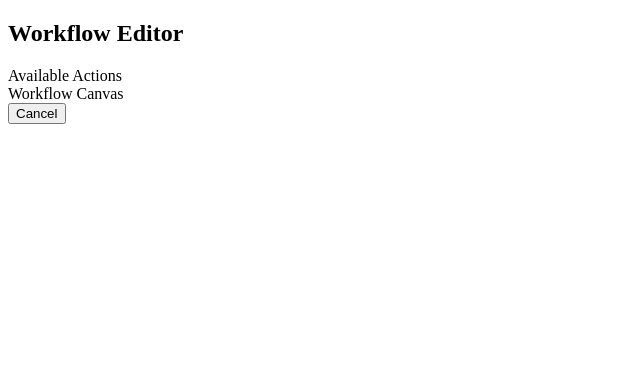
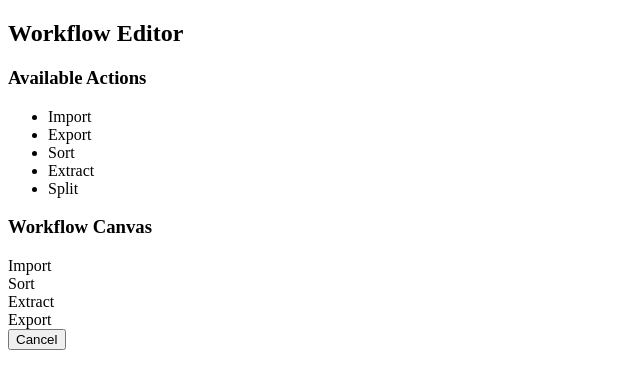
Before and after one commit to bendhallam/workflow-canvas, a React (Create React App) app: page / in a window 1280 px wide. Both pictures are taken after a click on the button "Setup Workflow". Shown: the top 388 px of the page, without its empty margins (0-640 px from the left). Built offline with nearby package versions, Linux system fonts and the light colour scheme.

Commit message:
setup list of available actions and intial workflow

```diff
--- a/src/App.js
+++ b/src/App.js
@@ -1,10 +1,12 @@
 import React, { useState } from "react";
 import AdminPage from "./components/AdminPage";
 import WorkflowEditor from "./components/WorkflowEditor";
+import { availableActions, initialWorkflow } from "./data";
 
 function App() {
   // State to determine if workflow-editor is open
   const [editing, setEditing] = useState(false);
+  const [workflow, setWorkflow] = useState(initialWorkflow);
 
   const handleSetupWorkflow = () => {
     setEditing(true);
@@ -18,7 +20,9 @@ function App() {
     <div className="App">
       {editing ? (
         <WorkflowEditor
-          onCancel = {handleCancel}
+          workflow={workflow}
+          availableActions={availableActions}
+          onCancel={handleCancel}
         />
       ) : (
         <AdminPage
--- a/src/components/WorkflowEditor.js
+++ b/src/components/WorkflowEditor.js
@@ -1,15 +1,29 @@
 import React, { useState } from "react";
 
-const WorkflowEditor = ({ onCancel }) => {
+const WorkflowEditor = ({ onCancel, workflow, availableActions }) => {
   return(
     <div className="workflow-editor">
       <h2>Workflow Editor</h2>
       <div className="workflow-editor__containers">
+        {/* Left Panel: List of Available Actions */}
         <div className="available-actions">
-          Available Actions
+        <h3>Available Actions</h3>
+        <ul>
+          {availableActions.map((action, index) => (
+            <li>{action}</li>
+          ))}
+        </ul>
         </div>
+        {/* Right Panel: Workflow Canvas */}
         <div className="workflow-canvas">
-          Workflow Canvas
+        <h3>Workflow Canvas</h3>
+        <div>
+          {workflow.Stages.map((stage) => (
+            <div>
+              {stage.action}
+            </div>
+          ))}
+        </div>
         </div>
       </div>
       <button onClick={onCancel}>Cancel</button>
--- /dev/null
+++ b/src/data.js
@@ -0,0 +1,44 @@
+export const availableActions = [
+  "Import",
+  "Export",
+  "Sort",
+  "Extract",
+  "Split"
+]
+
+
+export const initialWorkflow = {
+  id: "bU4rMI7fEeeqxlvy4NOyyA==",
+  ProjectId: "bOd74o7fEeeqxlvy4NOyyA==",
+  AcctId: "GVb1w0skuUKO+FfzgvG+JA==",
+  Stages: [
+    {
+      id: 1,
+      action: "Import",
+      isStart: true,
+      prevStage: null,
+      nextStage: 2
+    },
+    {
+      id: 2,
+      action: "Sort",
+      isStart: false,
+      prevStage: 1,
+      nextStage: 3
+    },
+    {
+      id: 3,
+      action: "Extract",
+      isStart: false,
+      prevStage: 2,
+      nextStage: 4
+    },
+    {
+      id: 4,
+      action: "Export",
+      isStart: false,
+      prevStage: 3,
+      nextStage: null
+    }
+  ]
+}
```
